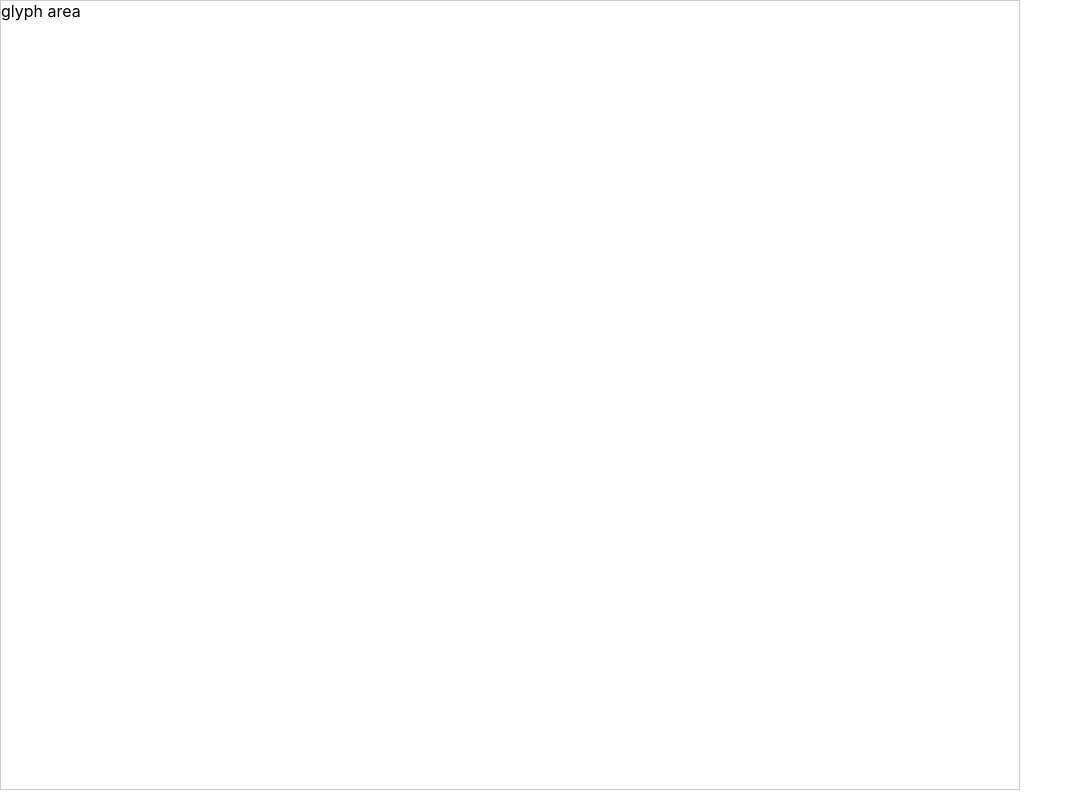
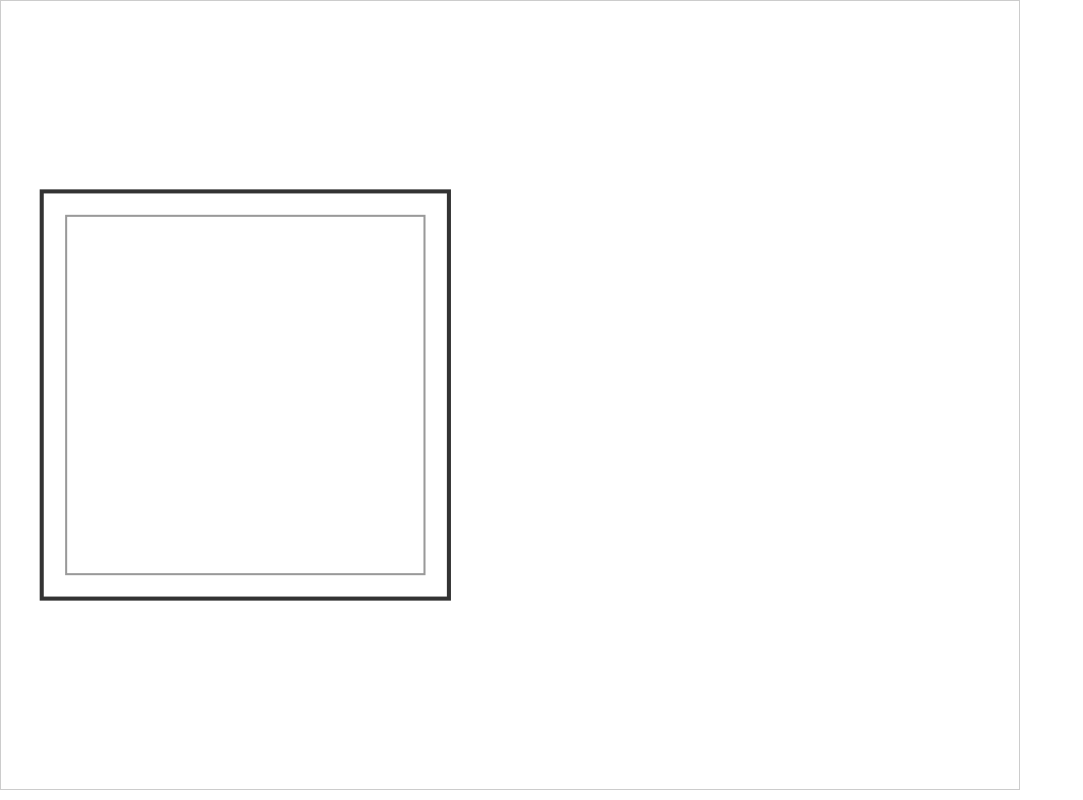
Before and after one commit to kurgm/kage-editor, a React (Create React App) app: page / in a window 1280 px wide. Shown: the whole page, without its empty margins (0-1083 px from the left). Built offline with nearby package versions, Linux system fonts and the light colour scheme; what typescript-fsa, typescript-fsa-reducers would draw is missing.

Commit message:
create GlyphArea component

```diff
--- a/src/App.css
+++ b/src/App.css
@@ -1,7 +1,7 @@
 .App {
   display: grid;
-  grid-template-columns: minmax(400px, 1fr) 250px;
-  grid-template-rows: minmax(200px, 1fr) auto;
+  grid-template-columns: minmax(500px, 1fr) 250px;
+  grid-template-rows: minmax(240px, 1fr) auto;
   gap: 10px;
   height: 100vh;
 }
--- a/src/App.tsx
+++ b/src/App.tsx
@@ -6,7 +6,7 @@ import GlyphArea from './containers/GlyphArea';
 function App() {
   return (
     <div className="App">
-      <div className="glyph-area"><GlyphArea /></div>
+      <GlyphArea />
       <div className="editor-controls">
       </div>
       <div className="parts-list-area" />
--- /dev/null
+++ b/src/components/GlyphArea.css
@@ -0,0 +1,11 @@
+.glyph-boundary {
+  fill: none;
+  stroke: #333333;
+  stroke-width: 2;
+}
+
+.glyph-guide {
+  fill: none;
+  stroke: #999999;
+  stroke-width: 1;
+}
--- a/src/components/GlyphArea.tsx
+++ b/src/components/GlyphArea.tsx
@@ -2,6 +2,8 @@ import React from 'react';
 
 import { EditorState } from '../reducers/editor';
 import { GlyphAreaActions } from '../containers/GlyphArea';
+
+import './GlyphArea.css';
 
 interface OwnProps {
 }
@@ -9,9 +11,15 @@ interface OwnProps {
 type GlyphAreaProps = OwnProps & EditorState & GlyphAreaActions;
 
 const GlyphArea = (props: GlyphAreaProps) => (
-  <div>
-    glyph area
+  <div className="glyph-area">
+    <svg width="100%" height="100%" viewBox="-20 -20 500 240">
+      {/* TODO: grid */}
+      <rect x="0" y="0" width="200" height="200" className="glyph-boundary" />
+      <rect x="12" y="12" width="176" height="176" className="glyph-guide" />
+      {/* TODO: glyph */}
+      {/* TODO: control points */}
+    </svg>
   </div>
-)
+);
 
 export default GlyphArea;
```
